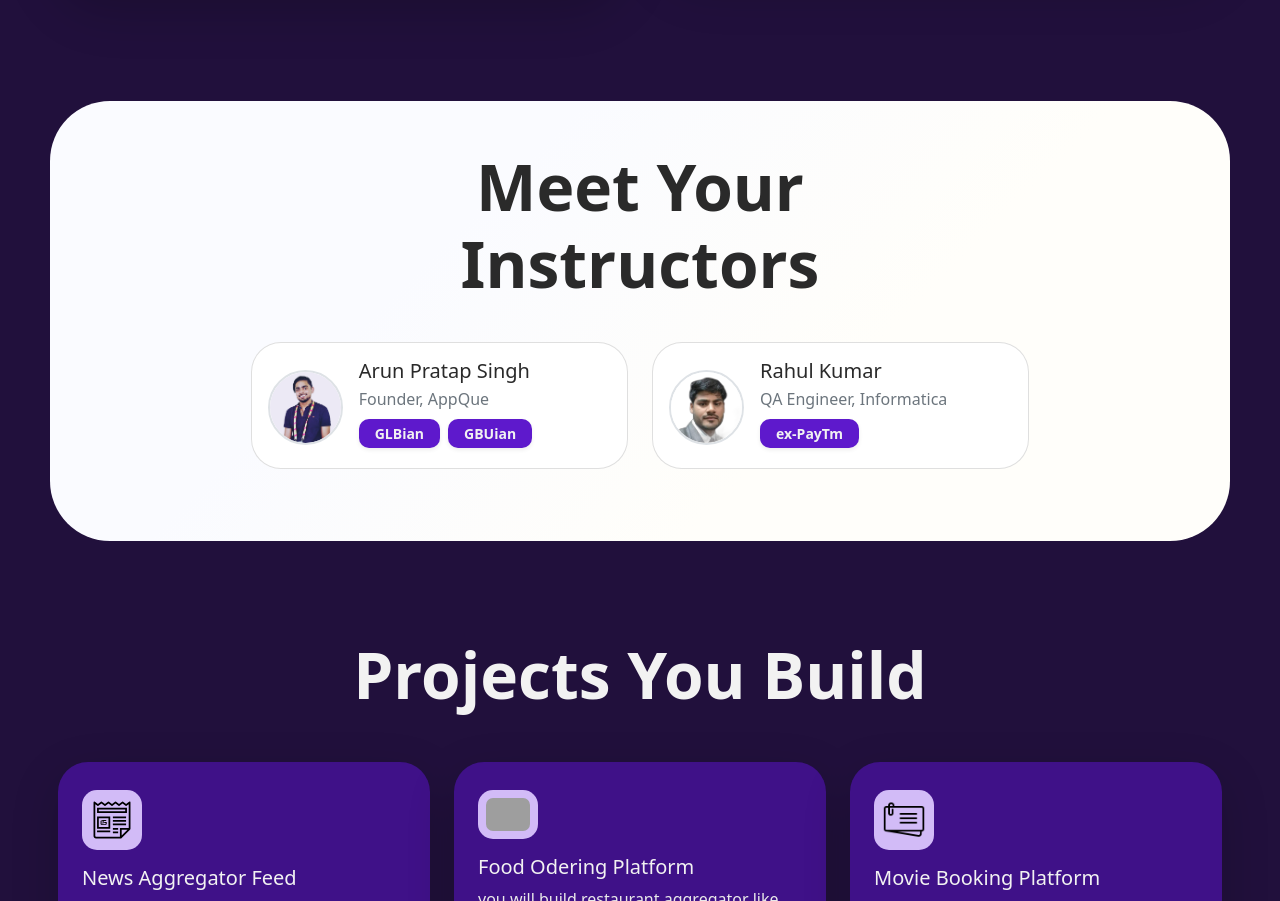
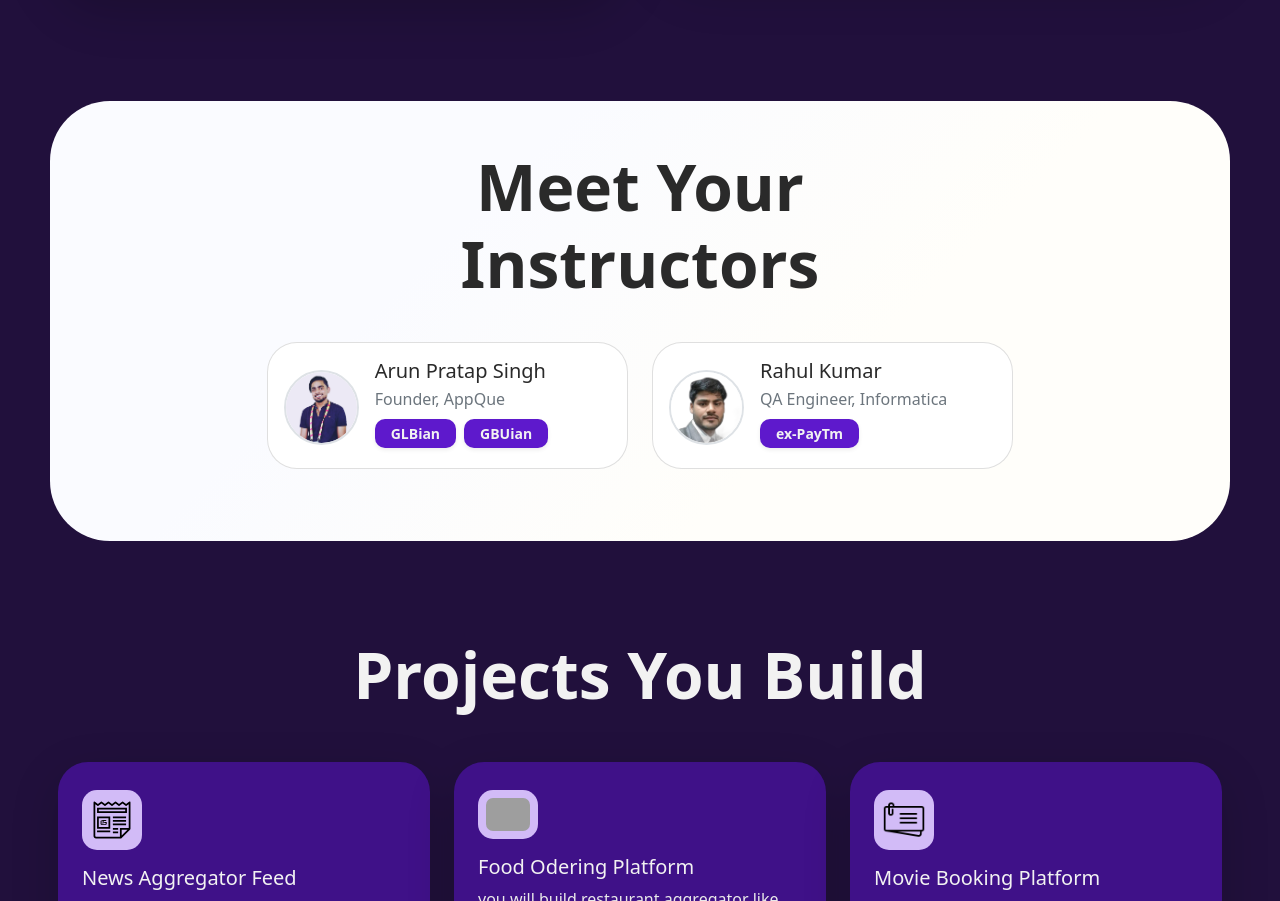
Before and after one commit to arun-pratap/quedemy, a Gatsby site: page /full-stack-developer-program in a window 1280 px wide. Shown: the part 4865-5766 px from the top of the page. Built offline with nearby package versions, Linux system fonts and the light colour scheme; Gatsby itself is replaced by a stand-in of ours; grey boxes are pictures that could not be loaded.

```diff
--- a/src/components/MeetInstructors.js
+++ b/src/components/MeetInstructors.js
@@ -22,7 +22,7 @@ const instructors = [
 export default function MeetInstructors() {
   return (
     <div className="container-fluid pb-4 pt-2 bg--dark">
-      <div className="container px-0 py-5 mt-4 softbg--gradient-light border--radius-80 section--container">
+      <div className="container px-4 py-5 mt-4 softbg--gradient-light border--radius-80 section--container">
         <div className="row g-4 justify-content-center ">
           <div className="col-10 col-lg-8 col-xl-7">
             <h2 className="display-3 mb-4 pb-3 fw-bold text-center heading--dark">
```
